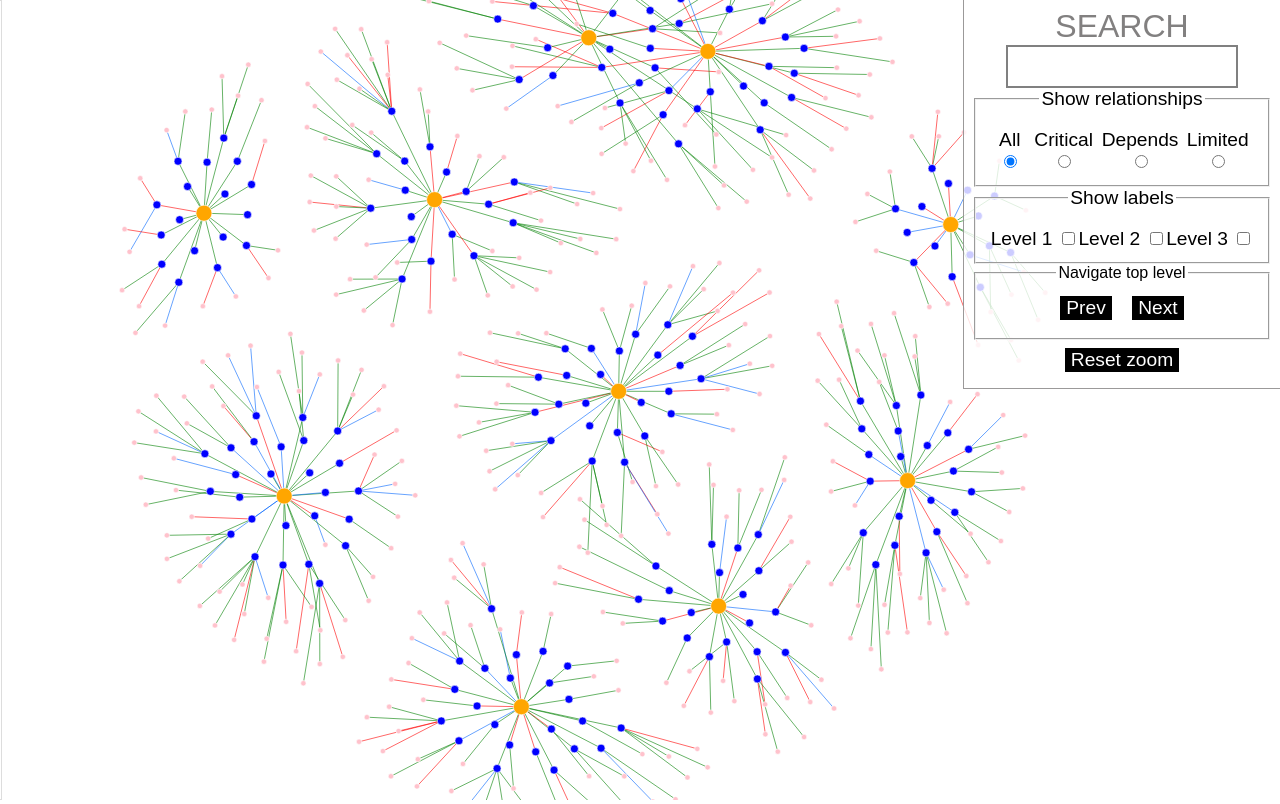
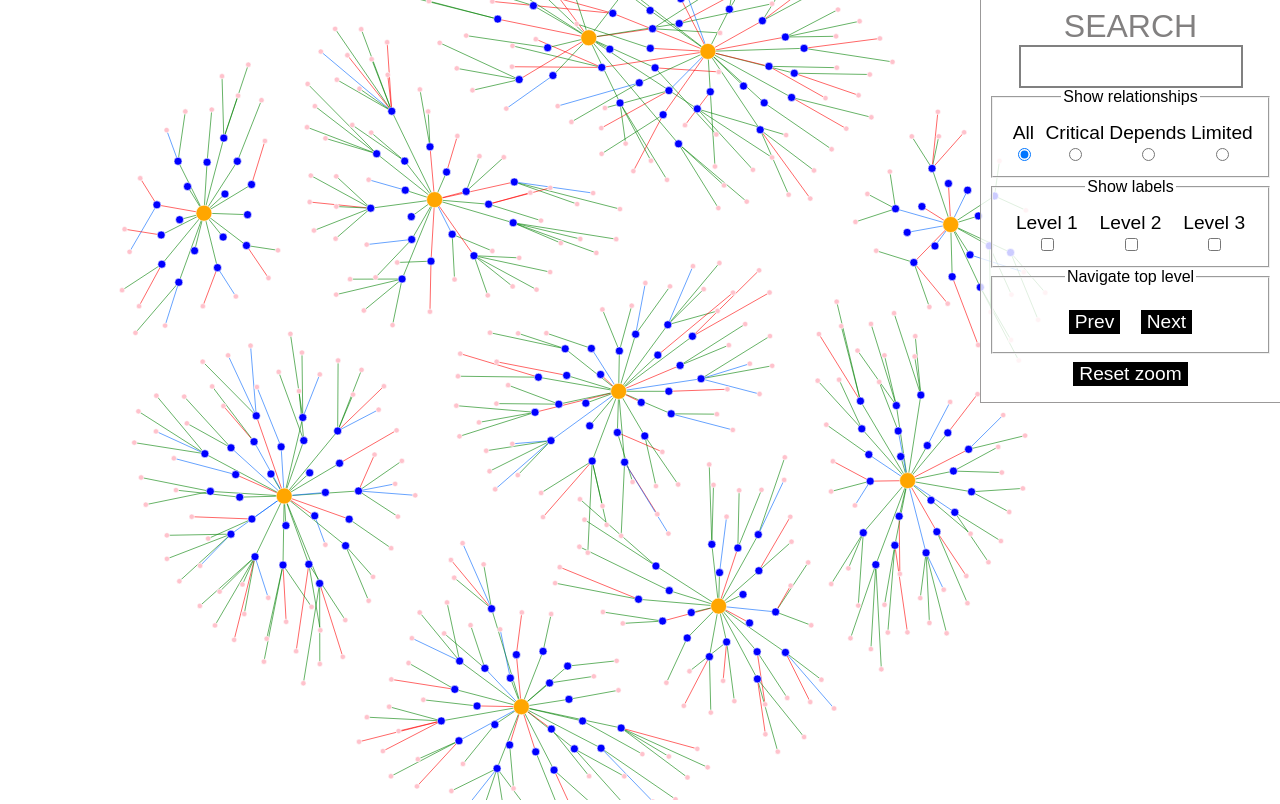
Before and after one commit to data-visualisation-team/data-visualisation, a website: page index.htm in a window 1280 px wide. Drawn offline with nearby package versions, Linux system fonts and the light colour scheme; animation ran at ten frames a second; a web font is replaced by a local one.

Commit message:
Ie11 fixes

```diff
--- a/index.htm
+++ b/index.htm
@@ -4,11 +4,15 @@
         <title>Visualisation</title>
         <link href="/fonts.css" media="all" rel="stylesheet" type="text/css">
         <style>
+        * {
+          box-sizing: border-box;
+        }
         body {
             text-align: center;
             padding: 0;
             margin: 0;
             font-family: "nta",Arial,sans-serif;
+            overflow: hidden;
         }
         button {
           background: #000;
@@ -63,11 +67,13 @@
         #filter.open {
             left: 0;
         }
+        fieldset {
+          padding-top: 1em;
+        }
         .control-group {
           display: flex;
           justify-content: space-around;
           font-size: 1.2rem;
-          padding-top: 1em;
         }
         input[type="radio"] {
             display: inline-block;
@@ -290,8 +296,9 @@
             <datalist id="nodesList">
             </datalist>
           </form>
-          <fieldset class="control-group" id="controls__refine">
+          <fieldset id="controls__refine">
             <legend>Show relationships</legend>
+            <div class="control-group">
               <label class="refine__refiner">
                 All <input type="radio" name="refine" id="refine__all" value="all" checked>
               </label>
@@ -304,9 +311,11 @@
               <label class="refine__refiner">
                 Limited <input type="radio" name="refine" id="refine__none" value="limited">
               </label>
+            </div>
           </fieldset>
-          <fieldset class="control-group" id="controls__labels">
+          <fieldset id="controls__labels">
             <legend>Show labels</legend>
+            <div class="control-group">
               <label class="labels__option">
                 Level 1 <input type="checkbox" name="labels" id="labels__level1" value="1">
               </label>
@@ -316,6 +325,7 @@
               <label class="labels__option">
                 Level 3 <input type="checkbox" name="labels" id="labels__level3" value="3">
               </label>
+            </div>
           </fieldset>
           <fieldset>
             <legend>Navigate top level</legend>
--- a/public/viz-labels.js
+++ b/public/viz-labels.js
@@ -131,7 +131,7 @@ function getLinkType(n){
 function showData(n){
     var r = [];
     // this node
-    r.push({n});
+    r.push({"n":n});
     // get immediate parents
     r[0].parents = getTarget(n)
     // get immediate children
```
Lines whose indentation alone changed are shown as unchanged.
